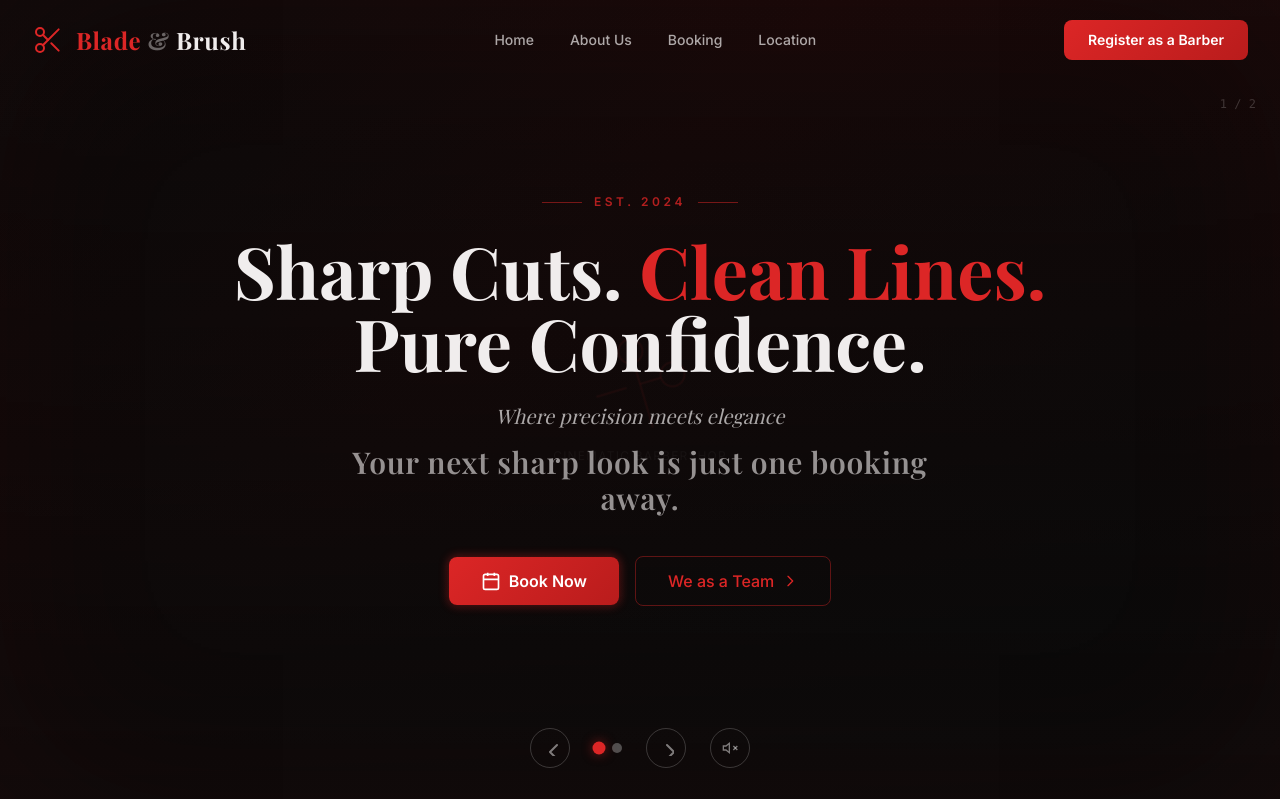
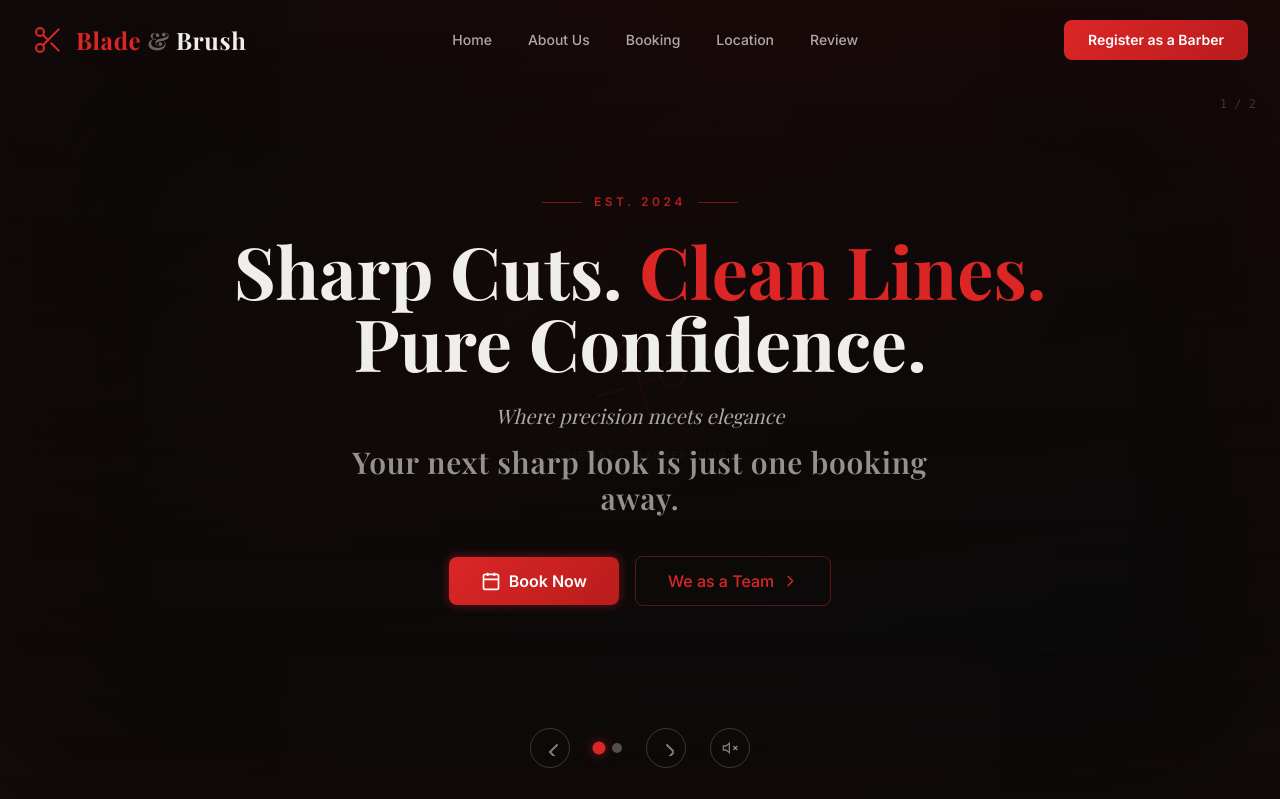
Before and after one commit to M-Mustafa-Khan13/blade_brush, a Flask app: page / in a window 1280 px wide. Shown: the top 799 px of the page. Run offline with Flask 3, Linux system fonts and the light colour scheme; some libraries are stand-ins or nearby versions; some web fonts are replaced.

Commit message:
Update base layout for barber system

```diff
--- a/flask_app/templates/base.html
+++ b/flask_app/templates/base.html
@@ -162,11 +162,16 @@
                         {{ label }}
                     </a>
                     {% endfor %}
+                    <!-- Review link scrolls to #review on home page -->
+                    <a href="{{ url_for('home') }}#review"
+                       class="nav-link relative px-4 py-2 text-sm font-medium text-barber-cream/70 hover:text-barber-red transition-colors duration-300">
+                        Review
+                    </a>
                 </div>
 
                 <!-- CTA + hamburger -->
                 <div class="flex items-center gap-4">
-                    <a href="{{ url_for('barber_register') }}"
+                    <a href="{{ url_for('register_barber') }}"
                        class="hidden sm:inline-flex btn-primary text-sm">
                         Register as a Barber
                     </a>
@@ -194,7 +199,8 @@
                 <a href="{{ url_for('about') }}" class="block px-4 py-3 rounded-lg text-barber-cream/80 hover:bg-barber-muted hover:text-barber-red transition-colors">About Us</a>
                 <a href="{{ url_for('booking') }}" class="block px-4 py-3 rounded-lg text-barber-cream/80 hover:bg-barber-muted hover:text-barber-red transition-colors">Booking</a>
                 <a href="{{ url_for('location') }}" class="block px-4 py-3 rounded-lg text-barber-cream/80 hover:bg-barber-muted hover:text-barber-red transition-colors">Location</a>
-                <a href="{{ url_for('barber_register') }}" class="block px-4 py-3 rounded-lg text-barber-red font-semibold hover:bg-barber-muted transition-colors sm:hidden">Register as a Barber</a>
+                <a href="{{ url_for('home') }}#review" class="block px-4 py-3 rounded-lg text-barber-cream/80 hover:bg-barber-muted hover:text-barber-red transition-colors">Review</a>
+                <a href="{{ url_for('register_barber') }}" class="block px-4 py-3 rounded-lg text-barber-red font-semibold hover:bg-barber-muted transition-colors sm:hidden">Register as a Barber</a>
             </div>
         </div>
     </nav>
```
